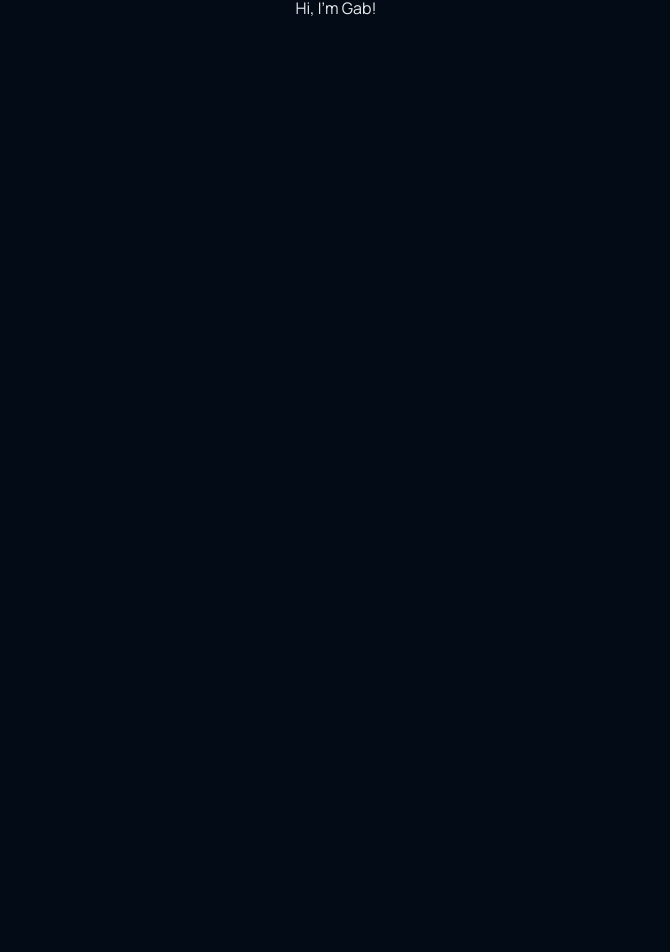
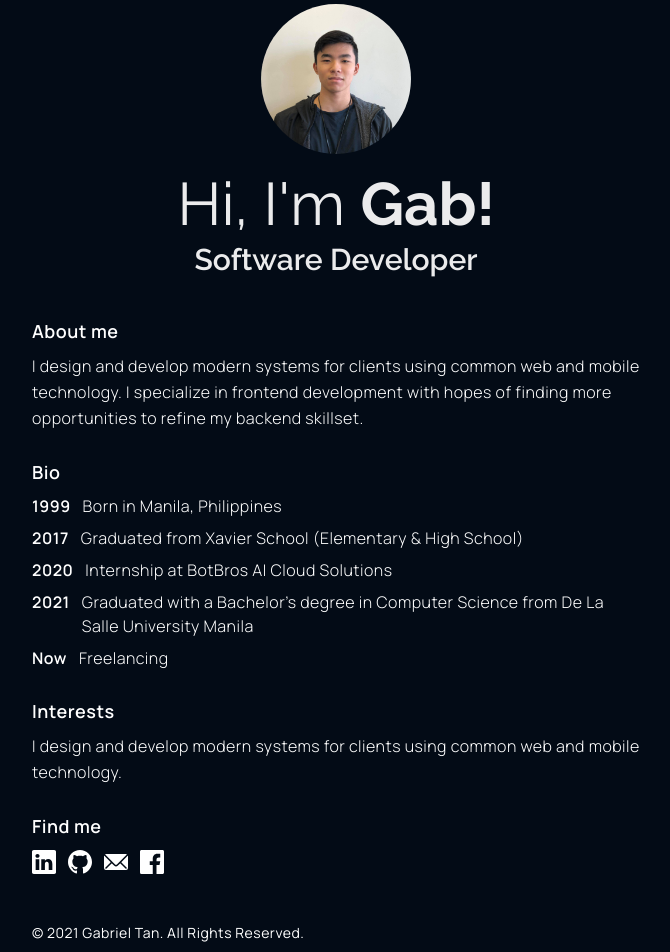
Before and after one commit to gabtan99/website, a Next.js app: page / in a window 1280 px wide. Shown: the part 128-1080 px from the top of the page, without its empty margins (304-974 px from the left). Before the commit the page ends 800 px from the top, so only its background shows below. Built offline with nearby package versions, Linux system fonts and the light colour scheme.

Commit message:
feat: finished home page

```diff
--- /dev/null
+++ b/components/bio-entry.js
@@ -0,0 +1,14 @@
+import { Text, Box } from "@chakra-ui/react";
+
+const BioEntry = ({ year = "N/A", children }) => {
+  return (
+    <Box display="flex" mb={2}>
+      <Text fontWeight={600} mr={3}>
+        {year}
+      </Text>
+      <Text fontWeight={300}>{children}</Text>
+    </Box>
+  );
+};
+
+export default BioEntry;
--- /dev/null
+++ b/components/block.js
@@ -0,0 +1,23 @@
+import { motion } from "framer-motion";
+import { chakra, shouldForwardProp } from "@chakra-ui/react";
+
+const Block = ({ children, delay = 0, ...props }) => {
+  return (
+    <Animation
+      initial={{ y: 10, opacity: 0 }}
+      animate={{ y: 0, opacity: 1 }}
+      transition={{ duration: 1.0, delay }}
+      {...props}
+    >
+      {children}
+    </Animation>
+  );
+};
+
+const Animation = chakra(motion.div, {
+  shouldForwardProp: (prop) => {
+    return shouldForwardProp(prop) || prop === "transition";
+  },
+});
+
+export default Block;
--- a/components/footer.js
+++ b/components/footer.js
@@ -1,7 +1,35 @@
-import React from "react";
+import { EmailIcon } from "@chakra-ui/icons";
+import { Text, Container, Box, Link } from "@chakra-ui/react";
+import Block from "./block";
+import { FacebookIcon, GithubIcon, LinkedInIcon } from "./icons/socials";
 
 const Footer = () => {
-  return <div></div>;
+  return (
+    <Block delay={0.8} my={7}>
+      <Container maxW="container.sm">
+        <Text mb={2} fontSize="lg" fontWeight={600}>
+          Find me
+        </Text>
+        <Box>
+          <Link mr={3} href="https://www.linkedin.com/in/gabtan99">
+            <LinkedInIcon width={6} height={6} color="white" />
+          </Link>
+          <Link mr={3} href="https://github.com/gabtan99">
+            <GithubIcon width={6} height={6} color="white" />
+          </Link>
+          <Link mr={3} href="mailto: gabtan99@gmail.com">
+            <EmailIcon width={6} height={6} color="white" />
+          </Link>
+          <Link mr={3} href="https://www.facebook.com/gabtann/">
+            <FacebookIcon width={6} height={6} color="white" />
+          </Link>
+        </Box>
+        <Text fontSize={14} mt={12}>
+          &copy; 2021 Gabriel Tan. All Rights Reserved.
+        </Text>
+      </Container>
+    </Block>
+  );
 };
 
 export default Footer;
--- /dev/null
+++ b/components/icons/socials.js
@@ -0,0 +1,45 @@
+import Icon from "@chakra-ui/icon";
+
+export const EmailIcon = (props) => {
+  return (
+    <Icon viewBox="0 0 24 24" {...props}>
+      <path
+        fill="currentColor"
+        d="M12 12.713l-11.985-9.713h23.971l-11.986 9.713zm-5.425-1.822l-6.575-5.329v12.501l6.575-7.172zm10.85 0l6.575 7.172v-12.501l-6.575 5.329zm-1.557 1.261l-3.868 3.135-3.868-3.135-8.11 8.848h23.956l-8.11-8.848z"
+      />
+    </Icon>
+  );
+};
+
+export const LinkedInIcon = (props) => {
+  return (
+    <Icon viewBox="0 0 24 24" {...props}>
+      <path
+        fill="currentColor"
+        d="M22.23 0H1.77C.8 0 0 .77 0 1.72v20.56C0 23.23.8 24 1.77 24h20.46c.98 0 1.77-.77 1.77-1.72V1.72C24 .77 23.2 0 22.23 0zM7.27 20.1H3.65V9.24h3.62V20.1zM5.47 7.76h-.03c-1.22 0-2-.83-2-1.87 0-1.06.8-1.87 2.05-1.87 1.24 0 2 .8 2.02 1.87 0 1.04-.78 1.87-2.05 1.87zM20.34 20.1h-3.63v-5.8c0-1.45-.52-2.45-1.83-2.45-1 0-1.6.67-1.87 1.32-.1.23-.11.55-.11.88v6.05H9.28s.05-9.82 0-10.84h3.63v1.54a3.6 3.6 0 0 1 3.26-1.8c2.39 0 4.18 1.56 4.18 4.89v6.21z"
+      />
+    </Icon>
+  );
+};
+
+export const GithubIcon = (props) => {
+  return (
+    <Icon viewBox="0 0 24 24" {...props}>
+      <path
+        fill="currentColor"
+        d="M12 0c-6.626 0-12 5.373-12 12 0 5.302 3.438 9.8 8.207 11.387.599.111.793-.261.793-.577v-2.234c-3.338.726-4.033-1.416-4.033-1.416-.546-1.387-1.333-1.756-1.333-1.756-1.089-.745.083-.729.083-.729 1.205.084 1.839 1.237 1.839 1.237 1.07 1.834 2.807 1.304 3.492.997.107-.775.418-1.305.762-1.604-2.665-.305-5.467-1.334-5.467-5.931 0-1.311.469-2.381 1.236-3.221-.124-.303-.535-1.524.117-3.176 0 0 1.008-.322 3.301 1.23.957-.266 1.983-.399 3.003-.404 1.02.005 2.047.138 3.006.404 2.291-1.552 3.297-1.23 3.297-1.23.653 1.653.242 2.874.118 3.176.77.84 1.235 1.911 1.235 3.221 0 4.609-2.807 5.624-5.479 5.921.43.372.823 1.102.823 2.222v3.293c0 .319.192.694.801.576 4.765-1.589 8.199-6.086 8.199-11.386 0-6.627-5.373-12-12-12z"
+      />
+    </Icon>
+  );
+};
+
+export const FacebookIcon = (props) => {
+  return (
+    <Icon viewBox="0 0 24 24" {...props}>
+      <path
+        fill="currentColor"
+        d="M22.5 0c.83 0 1.5.67 1.5 1.5v21c0 .83-.67 1.5-1.5 1.5h-6v-9h3l.75-3.75H16.5v-1.5c0-1.5.75-2.25 2.25-2.25h1.5V3.75h-3c-2.76 0-4.5 2.16-4.5 5.25v2.25h-3V15h3v9H1.5A1.5 1.5 0 0 1 0 22.5v-21C0 .67.67 0 1.5 0h21z"
+      />
+    </Icon>
+  );
+};
--- a/components/navbar.js
+++ b/components/navbar.js
@@ -37,11 +37,21 @@ const Navbar = (props) => {
             alignItems="center"
             spacing="15px"
           >
-            <Heading as="h5" size="md" variant="nav-link">
+            <Heading
+              as="h5"
+              size="md"
+              variant="nav-link"
+              style={{ fontWeight: 600 }}
+            >
               <Link href="/portfolio">portfolio</Link>
             </Heading>
-            <Heading as="h5" size="md" variant="nav-link">
-              <Link href="/resume">resume</Link>
+            <Heading
+              as="h5"
+              size="md"
+              variant="nav-link"
+              style={{ fontWeight: 600 }}
+            >
+              <a href="/resume.pdf">resume</a>
             </Heading>
             <ToggleButton />
           </Stack>
--- a/pages/index.js
+++ b/pages/index.js
@@ -1,6 +1,7 @@
 import Head from "next/head";
-import Image from "next/image";
-import { Container, Box } from "@chakra-ui/react";
+import { Container, Box, Heading, Image, Text } from "@chakra-ui/react";
+import Block from "../components/block";
+import BioEntry from "../components/bio-entry";
 
 export default function Home({ children }) {
   return (
@@ -9,10 +10,65 @@ export default function Home({ children }) {
         <title>Gab Tan - Home</title>
         <meta name="viewport" content="initial-scale=1.0, width=device-width" />
       </Head>
-      <Container maxW={"container.md"} pt={14}>
-        <Box p={3} mb={3} align="center">
-          Hi, I&apos;m Gab!
-        </Box>
+      <Container maxW={"container.sm"} pt={14}>
+        <Block mb={10}>
+          <Box mb={3} align="center">
+            <Image
+              alt="profile pic"
+              src="/media/dp.jpg"
+              maxW={150}
+              borderRadius="full"
+              my={5}
+            />
+            <Heading as="h1" size="3xl" fontWeight={500}>
+              Hi, I&apos;m <b> Gab! </b>
+            </Heading>
+            <Heading as="h2" size="lg" my={2} fontWeight={600}>
+              Software Developer
+            </Heading>
+          </Box>
+        </Block>
+
+        <Block delay={0.5} mb={7}>
+          <Text mb={2} fontSize="lg" fontWeight={600}>
+            About me
+          </Text>
+          <Text letterSpacing={0.5} fontWeight={300} lineHeight="tall">
+            I design and develop modern systems for clients using common web and
+            mobile technology. I specialize in frontend development with hopes
+            of finding more opportunities to refine my backend skillset.
+          </Text>
+        </Block>
+
+        <Block delay={0.6} mb={7}>
+          <Text mb={2} fontSize="lg" fontWeight={600}>
+            Bio
+          </Text>
+          <Box>
+            <BioEntry year="1999">Born in Manila, Philippines</BioEntry>
+            <BioEntry year="2017">
+              Graduated from Xavier School (Elementary & High School)
+            </BioEntry>
+            <BioEntry year="2020">
+              Internship at BotBros AI Cloud Solutions
+            </BioEntry>
+            <BioEntry year="2021">
+              Graduated with a Bachelor’s degree in Computer Science from De La
+              Salle University Manila
+            </BioEntry>
+            <BioEntry year="Now">Freelancing</BioEntry>
+          </Box>
+        </Block>
+
+        <Block delay={0.7} mb={7}>
+          <Text mb={2} fontSize="lg" fontWeight={600}>
+            Interests
+          </Text>
+          <Text letterSpacing={0.5} fontWeight={300} lineHeight="tall">
+            I design and develop modern systems for clients using common web and
+            mobile technology.
+          </Text>
+        </Block>
       </Container>
     </div>
   );
--- a/styles/theme.js
+++ b/styles/theme.js
@@ -25,6 +25,12 @@ const components = {
       },
     }),
   },
+  Text: {
+    baseStyle: (props) => ({
+      color: mode("#030B16", "#ffffff")(props),
+      letterSpacing: 0.5,
+    }),
+  },
 };
 
 const fonts = {
```
